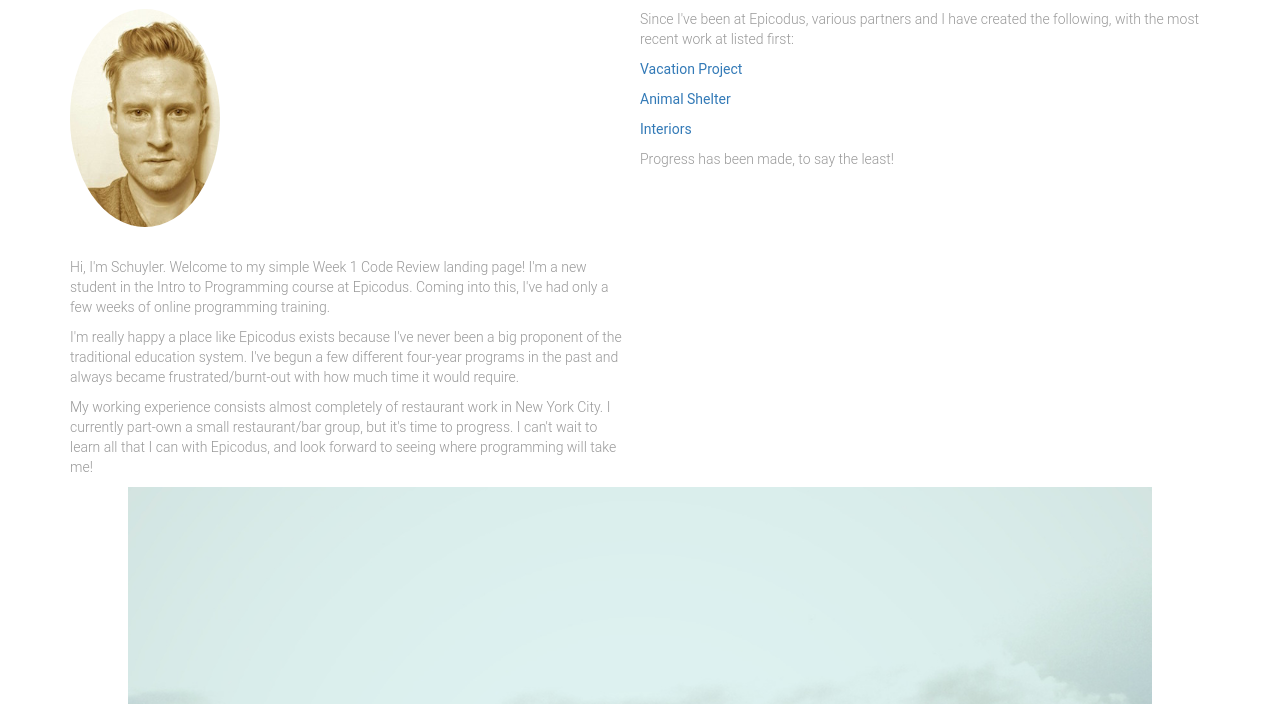
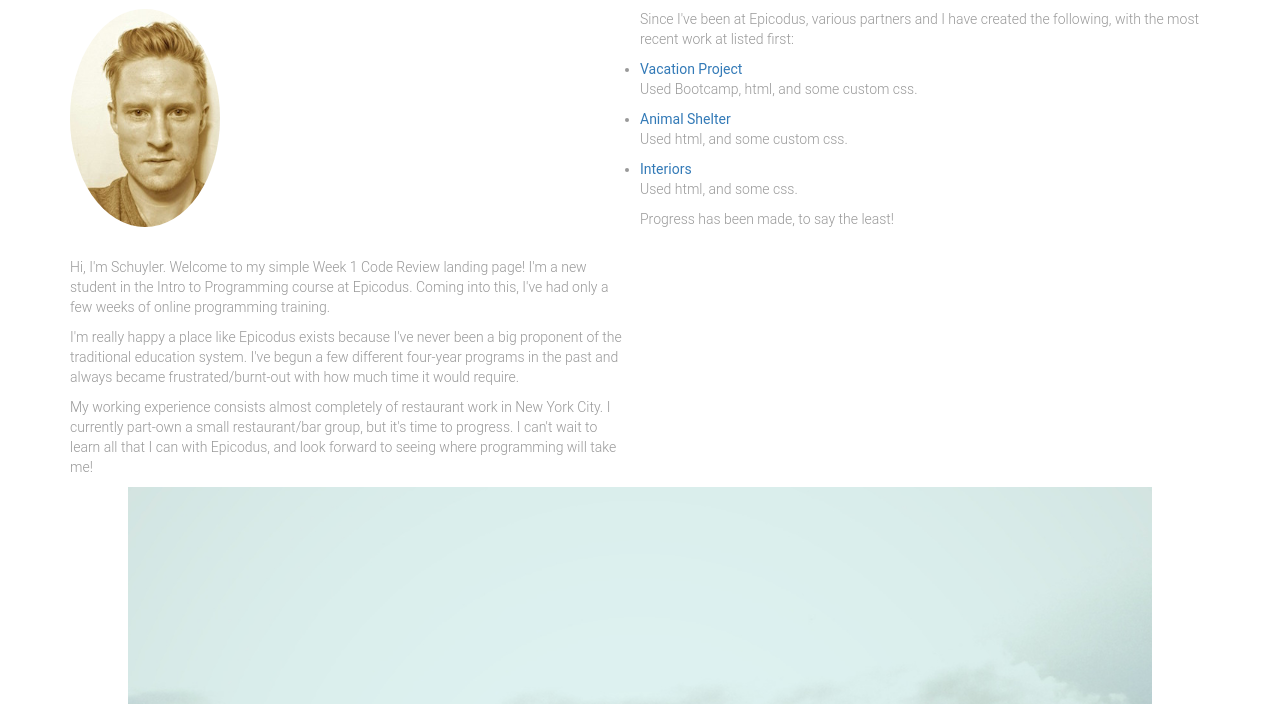
Before and after one commit to schuylermk/friday2, a plain HTML site: page about.html in a window 1280 px wide. Shown: the part 96-800 px from the top of the page. Drawn offline with Linux system fonts and the light colour scheme.

Commit message:
Add necessary files for landing page

```diff
--- a/about.html
+++ b/about.html
@@ -25,9 +25,14 @@
         <div class="col-xs-6-offset-6">
           <h3>Projects</h3>
           <p>Since I've been at Epicodus, various partners and I have created the following, with the most recent work at listed first:</p>
-          <ul><a href="http://schuylermk.github.io/Vacation/">Vacation Project</a></ul>
-          <ul><a href="http://schuylermk.github.io/shelter/">Animal Shelter</a></ul>
-          <ul><a href="http://schuylermk.github.io/Interior/">Interiors</a></ul>
+          <ul>
+            <li><a href="http://schuylermk.github.io/Vacation/">Vacation Project</a></li>
+              <p>Used Bootcamp, html, and some custom css.</p>
+            <li><a href="http://schuylermk.github.io/shelter/">Animal Shelter</a></li>
+              <p>Used html, and some custom css.</p>
+            <li><a href="http://schuylermk.github.io/Interior/">Interiors</a></li>
+              <p>Used html, and some css.</p>
+          </ul>
           <p>Progress has been made, to say the least!</p>
         </div>
         <div class="golf">
```
